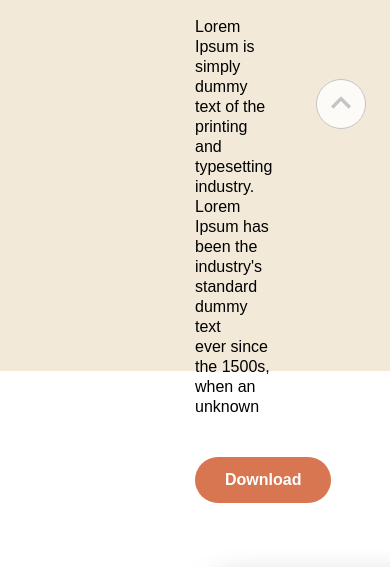
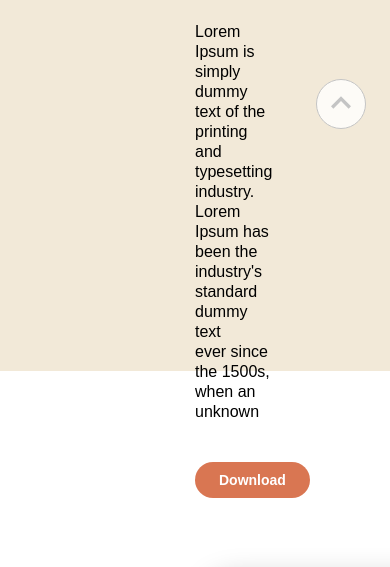
Before and after one commit to seonghyeon1022/project-landing_page, a plain HTML site: page index.html in a window 390 px wide. Shown: the part 531-1098 px from the top of the page. Drawn offline with Linux system fonts and the light colour scheme; a web font is replaced by a local one.

Commit message:
style.css - 미디어쿼리 추가

```diff
--- a/css/style.css
+++ b/css/style.css
@@ -338,3 +338,10 @@ footer {
     border-radius: 100%;
     background-color: #FFFFFFCC;
 }
+
+@media (max-width:768px) {
+    .btn-main {
+        font-size: 1.4rem;
+        padding: 1.1rem 2.4rem;
+    }
+}
```
